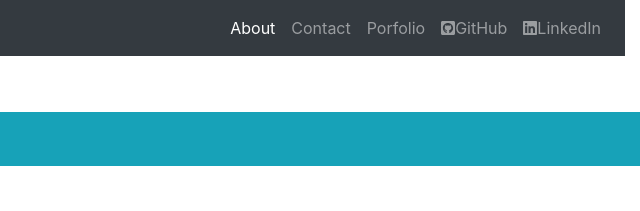
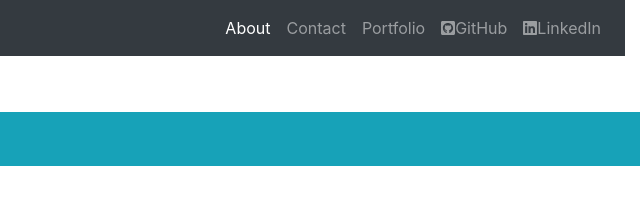
Before and after one commit to SBHarris1977/Bio-Homework2, a plain HTML site: page contact.html in a window 1280 px wide. Shown: the top 211 px of the page, 640-1280 px from the left. Drawn offline with nearby package versions, Linux system fonts and the light colour scheme.

Commit message:
corrected spelling of Portfolio

```diff
--- a/contact.html
+++ b/contact.html
@@ -34,7 +34,7 @@
             <a class="nav-link" href="contact.html">Contact</a>
           </li>
           <li class="nav-item">
-            <a class="nav-link" href="portfolio.html">Porfolio</a>
+            <a class="nav-link" href="portfolio.html">Portfolio</a>
           </li>
           <li class="nav-item">
             <a class="nav-link" href="https://github.com/SBHarris1977"><i class="fab fa-github-square"></i>GitHub</a>
```
Also changed, not shown: index.html (+1 -1 lines), portfolio.html (+1 -1 lines).
